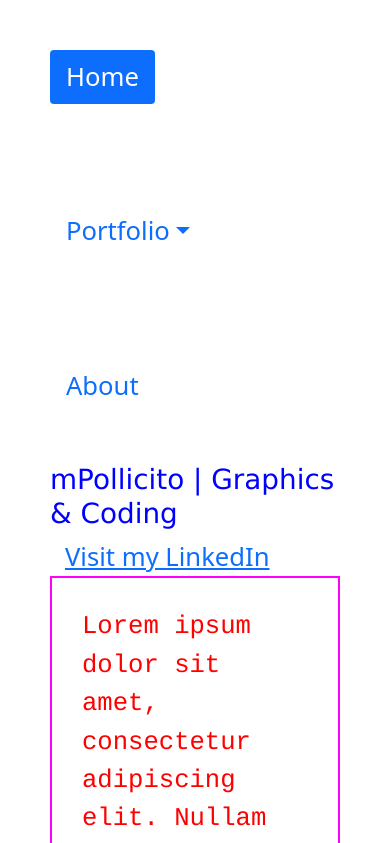
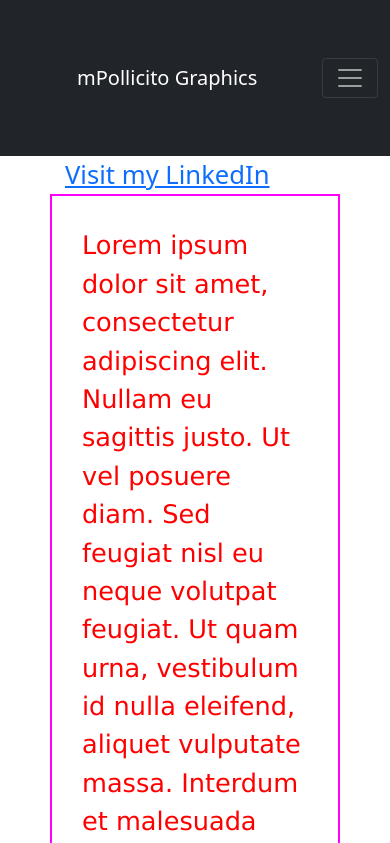
Before and after one commit to mpollicito/december2021, a plain HTML site: page index.html in a window 390 px wide. Shown: the top 843 px of the page. Drawn offline with nearby package versions, Linux system fonts and the light colour scheme.

Commit message:
Navbar work

```diff
--- a/index.html
+++ b/index.html
@@ -14,30 +14,32 @@
 <body>
 
     <div>
-        <ul class="nav nav-pills">
+        <nav class="navbar navbar-expand-lg navbar-dark bg-dark">
+            <div class="container-fluid">
+                <a class="navbar-brand" href="#">mPollicito Graphics</a>
+                <button class="navbar-toggler" type="button" data-bs-toggle="collapse"
+                    data-bs-target="#navbarSupportedContent" aria-controls="navbarSupportedContent"
+                    aria-expanded="false" aria-label="Toggle navigation">
+                    <span class="navbar-toggler-icon"></span>
+                </button>
+                <div class="collapse navbar-collapse" id="navbarSupportedContent">
+                    <ul class="navbar-nav me-auto mb-2 mb-lg-0">
                         <li class="nav-item">
                             <a class="nav-link active" aria-current="page" href="#">Home</a>
                         </li>
-            <li class="nav-item dropdown">
-              <a class="nav-link dropdown-toggle" data-bs-toggle="dropdown" href="#" role="button" aria-expanded="false">Portfolio</a>
-              <ul class="dropdown-menu">
-                <li><a class="dropdown-item" href="#">Action</a></li>
-                <li><a class="dropdown-item" href="#">Another action</a></li>
-                <li><a class="dropdown-item" href="#">Something else here</a></li>
-                <li><hr class="dropdown-divider"></li>
-                <li><a class="dropdown-item" href="#">Separated link</a></li>
-              </ul>
+                        <li class="nav-item">
+                            <a class="nav-link" href="#">Portfolio</a>
                         </li>
                         <li class="nav-item">
                             <a class="nav-link" href="#">About</a>
                         </li>
 
                     </ul>
+
                 </div>
-
-    <h1>
-        mPollicito | Graphics & Coding
-    </h1>
+            </div>
+        </nav>
+    </div>
 
     <div>
         <a href="https://www.linkedin.com/in/mpollicitographics/" target="_blank">Visit my LinkedIn</a>
--- a/styles.css
+++ b/styles.css
@@ -8,12 +8,11 @@ h1 {
   font-family: verdana;
   font-size: 300%;
   margin: 50px;
-
 }
 
 p {
   color: red;
-    font-family: courier;
+  font-family: Verdana, Geneva, Tahoma, sans-serif;
   font-size: 160%;
   border: 2px solid magenta;
   padding: 30px;
```
Lines whose indentation alone changed are shown as unchanged.
